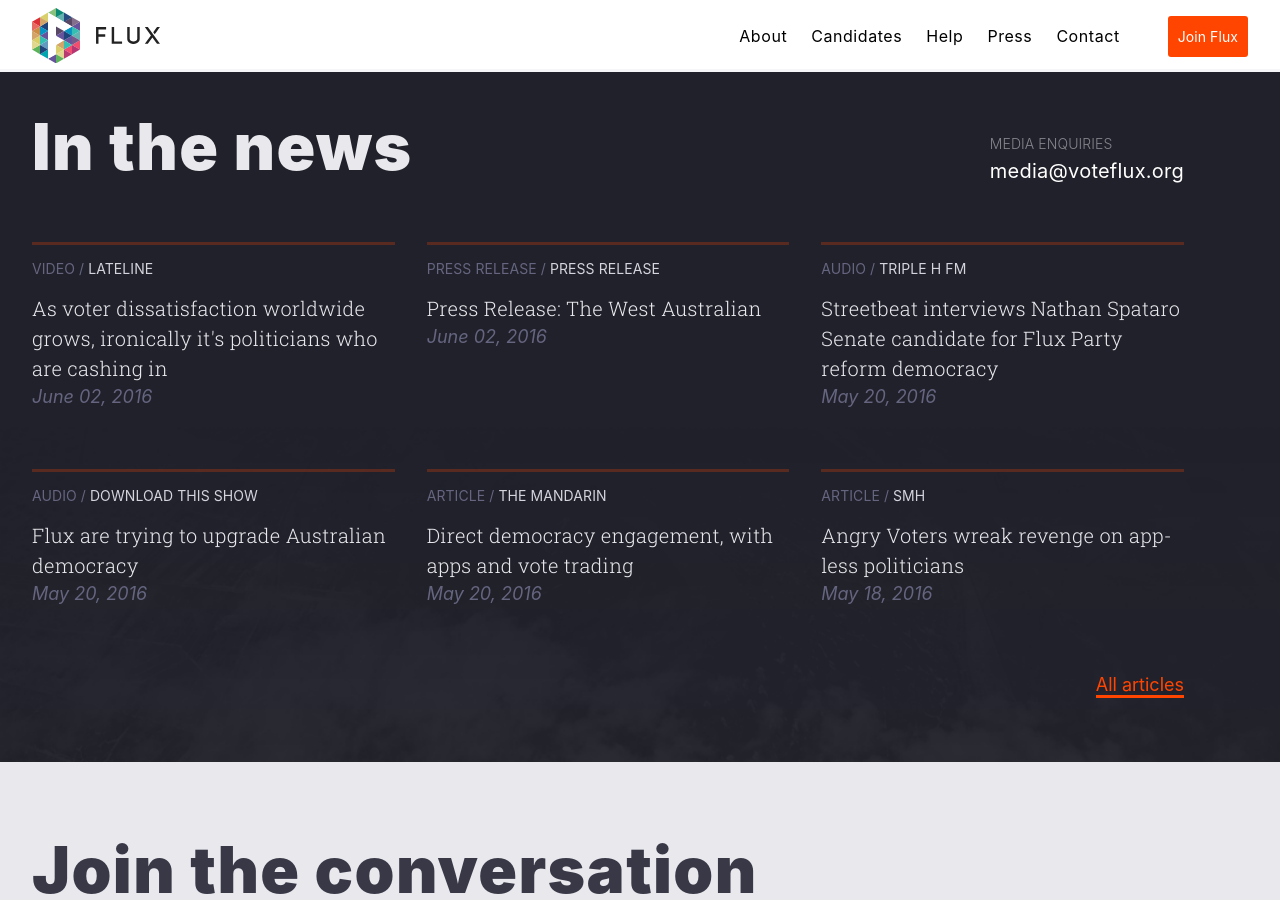
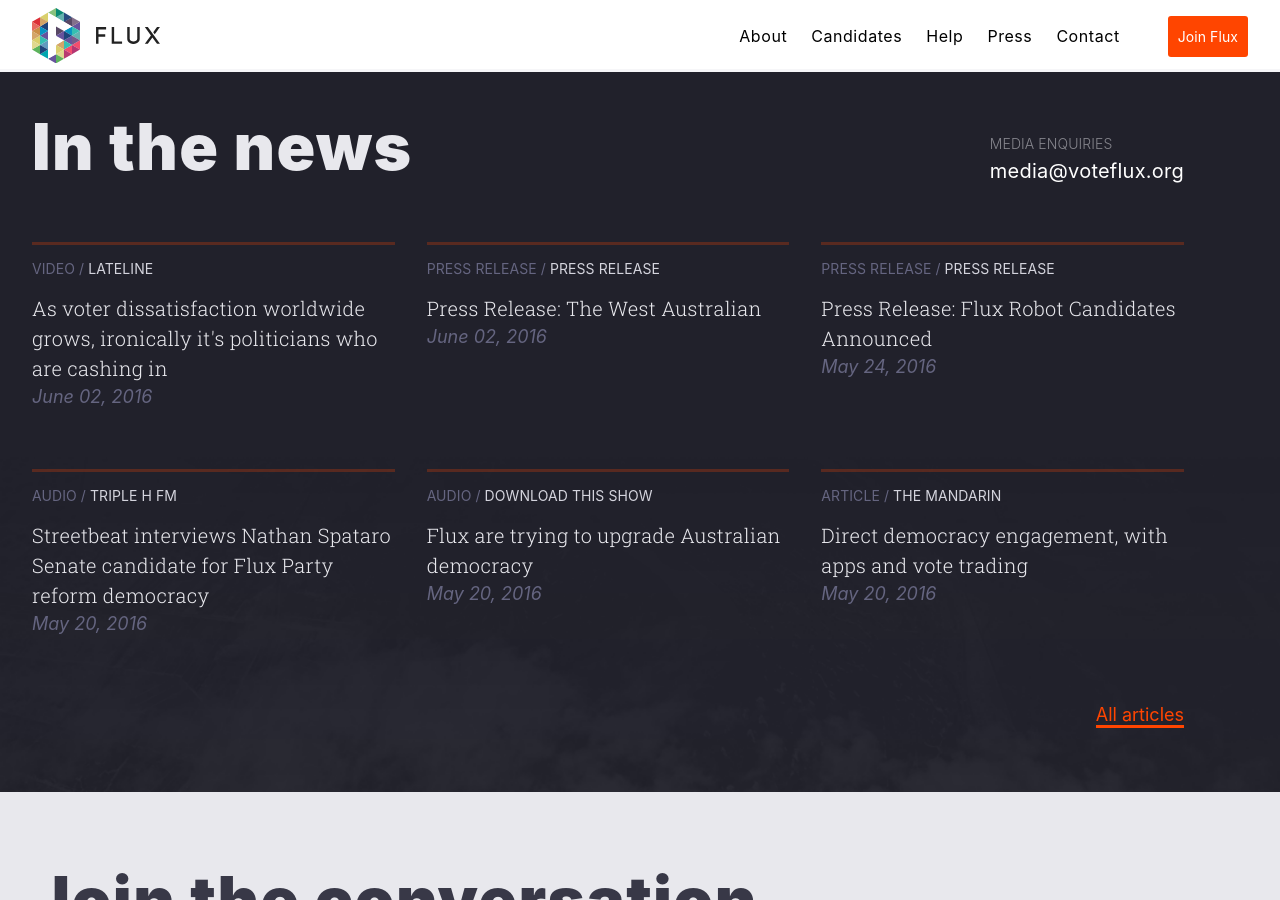
Before and after one commit to voteflux/flux-website-v2, a Jekyll site: the page built from index.html, in a window 1280 px wide and 900 px high, scrolled down 6676 px. Built offline with Jekyll 4.4.1, drawn with Linux system fonts in a browser that asks for light colours.

Commit message:
Add other PR

```diff
--- a/_data/articles.yml
+++ b/_data/articles.yml
@@ -10,6 +10,14 @@
     title: "Press Release: The West Australian"
     url: "https://github.com/voteflux/vote-flux-v2/raw/master/press-releases/20160602-PressReleaseTheWestAustralian.pdf"
     date: "2016-06-02"
+    author: "Flux"
+    publishedIn: "Press Release"
+    major: true
+    type: "press release"
+  -
+    title: "Press Release: Flux Robot Candidates Announced"
+    url: "https://github.com/voteflux/vote-flux-v2/raw/master/press-releases/20160524-PR-Flux-Robot-Candidates-Announced.pdf"
+    date: "2016-05-24"
     author: "Flux"
     publishedIn: "Press Release"
     major: true
```
Also changed, not shown: 1 other file.
